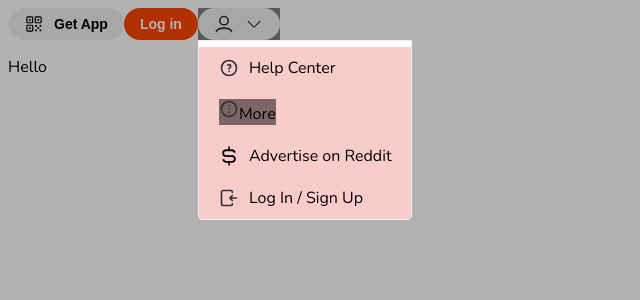
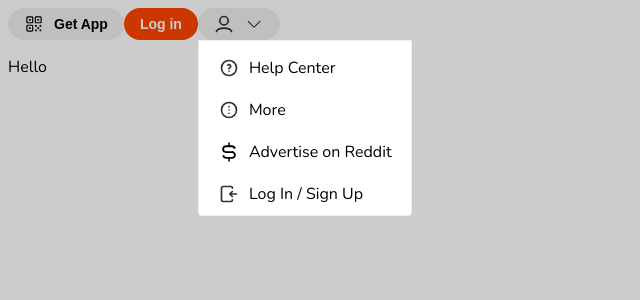
Before and after one commit to a-semenkov/reddit-clone, a Next.js app: page / in a window 1280 px wide. Both pictures are taken after a click on the element 238 px from the left and 24 px from the top of the page. Shown: the top 300 px of the page, without its empty margins (0-640 px from the left). Built offline with nearby package versions, Linux system fonts and the light colour scheme.

Commit message:
nested dropdown fixed

```diff
--- a/app/components/modules/UserMenu/UserMenuNoAuth.tsx
+++ b/app/components/modules/UserMenu/UserMenuNoAuth.tsx
@@ -14,17 +14,21 @@
       </div>
       <div className={styles.dropdown_item}>
         <Dropdown
+          cls={styles.nested_dropdown_item}
           triggerElement={
-            <>
+            <div className={styles.nested_header}>
               <MoreIcon />
               <span>More</span>
               <div data-static className={styles.top}></div>
-            </>
+            </div>
           }
+          nested
         >
-          <div>Reddit iOS</div>
-          <div>Reddit Android</div>
-          <div>Reddit Blog</div>
+          <div className={styles.nested_list}>
+            <div className={styles.dropdown_item}>Reddit iOS</div>
+            <div className={styles.dropdown_item}>Reddit Android</div>
+            <div className={styles.dropdown_item}>Reddit Blog</div>
+          </div>
         </Dropdown>
       </div>
       <div className={styles.dropdown_item}>
--- a/app/components/modules/UserMenu/userMenu.module.css
+++ b/app/components/modules/UserMenu/userMenu.module.css
@@ -1,23 +1,41 @@
 .dropdown_menu {
   position: absolute;
   padding-top: 6px;
+
   background-color: white;
   border: 1px solid #edeff1;
   border-radius: 0 0 4px 4px;
 }
+.nested_header {
+  display: flex;
+  align-items: center;
+  /* padding: 10px var(--padding); */
+  /* justify-content: center; */
+}
+
+.nested_list {
+  margin-top: 10px;
+}
+
+.nested_dropdown_item {
+  display: flex;
+  flex-direction: column;
+  /* height: 100%; */
+  justify-content: space-around;
+}
 
 .dropdown_item {
+  --padding: 20px;
   position: relative;
-  background-color: rgba(236, 88, 88, 0.3);
-
   display: flex;
-  padding: 10px 20px;
+  padding: 10px var(--padding);
   align-items: center;
   cursor: pointer;
-  z-index: 1100;
+  z-index: 500;
 }
 
-.dropdown_item > *:not(:last-child) {
+.dropdown_item > *:not(:last-child),
+.nested_header > *:not(:last-child) {
   margin-right: 10px;
 }
 
@@ -28,6 +46,23 @@
 .dropdown_item:hover {
   background-color: #0079d3;
   color: white;
+}
+
+.dropdown_item .dropdown_item {
+  position: relative;
+  padding-left: calc(var(--padding) * 2);
+  color: unset;
+  width: calc(100% - var(--padding));
+  transform: translateX(-20px);
+}
+
+.dropdown_item .dropdown_item:hover {
+  background-color: rgba(0, 0, 0, 0.04);
+}
+
+.dropdown_item:has(.dropdown_item):hover {
+  background-color: unset;
+  color: unset;
 }
 
 .top {
--- a/app/components/shared/Dropdown/Dropdown.tsx
+++ b/app/components/shared/Dropdown/Dropdown.tsx
@@ -2,14 +2,7 @@
 import useToggle from '@/hooks/useToggle';
 import styles from './dropdown.module.css';
 import { useEffect, useRef } from 'react';
-
-interface IDropdownProps {
-  triggerElement: React.ReactNode;
-  children: React.ReactNode;
-  cls?: string;
-  onOpen?: () => void;
-  onClose?: () => void;
-}
+import { IDropdownProps } from './dropdown.types';
 
 const NOOP = () => {};
 
@@ -17,42 +10,28 @@
   triggerElement,
   children,
   cls,
+  nested,
   onOpen = NOOP,
   onClose = NOOP,
   ...other
 }: IDropdownProps) {
-  const triggerRef = useRef(null);
-  // ref={triggerRef}
   const [isDropdownOpen, toggleDropdown] = useToggle();
 
   useEffect(() => {
     isDropdownOpen ? onOpen() : onClose();
   }, [isDropdownOpen]);
 
-  const handleDropdown = (target: Element, originalElement) => {
-    // console.log(target === originalElement);
-    // console.log(triggerRef.current);
-
-    // console.log(originalElement);
-    // console.log(target);
-    // console.log(target.closest('[data-static]'));
-
-    // TODO: разобраться с многоуровневыми меню
-
-    if (target.getAttribute('data-static')) {
-      return;
-    }
+  const handleDropdown = (target: HTMLElement) => {
+    if (!nested && target.getAttribute('data-static')) return;
 
     toggleDropdown();
   };
 
   return (
     <div
-      ref={triggerRef}
-      className={styles.parent}
-      data-parent
+      className={cls}
       onClick={(e: React.SyntheticEvent<HTMLElement>) =>
-        handleDropdown(e.target, e.currentTarget)
+        e.target instanceof HTMLElement ? handleDropdown(e.target) : null
       }
       {...other}
     >
@@ -60,7 +39,7 @@
       <AnimatePresence>
         {isDropdownOpen && (
           <>
-            <div className={styles.backdrop} />
+            {!nested && <div className={styles.backdrop} />}
             {children}
           </>
         )}
--- a/app/components/shared/Dropdown/dropdown.module.css
+++ b/app/components/shared/Dropdown/dropdown.module.css
@@ -1,38 +1,8 @@
-/* .container {
-  width: 100%;
-  flex: 1 1 0;
-}
-
-.listContainer {
-  position: relative;
-}
-
-.list {
-  position: absolute;
-  left: 0;
-  right: 0;
-  width: 100%;
-  height: 100%;
-} */
-
-.parent {
-  cursor: pointer;
-  /* position: relative; */
-  z-index: 0;
-  /* top: 0;
-  bottom: 0;
-  left: 0;
-  right: 0; */
-  /* position: relative; */
-  background-color: rgba(0, 0, 0, 0.5);
-}
-
 .backdrop {
   position: fixed;
   top: 0;
   left: 0;
   right: 0;
   bottom: 0;
-  background-color: rgba(0, 0, 0, 0.3);
-  /* z-index: 501; */
+  background-color: rgba(0, 0, 0, 0.2);
 }
```
Also changed, not shown: app/components/shared/Dropdown/dropdown.types.ts (added, +8 -0 lines).
